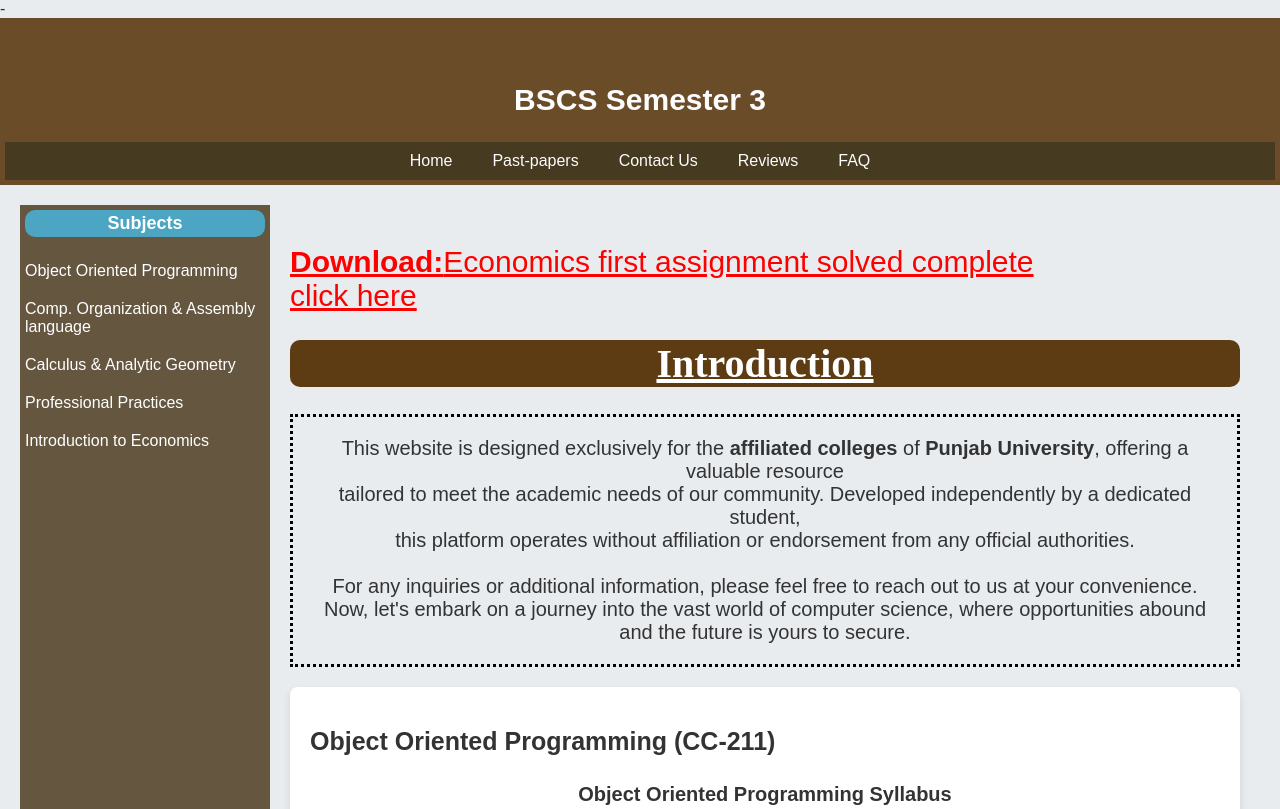
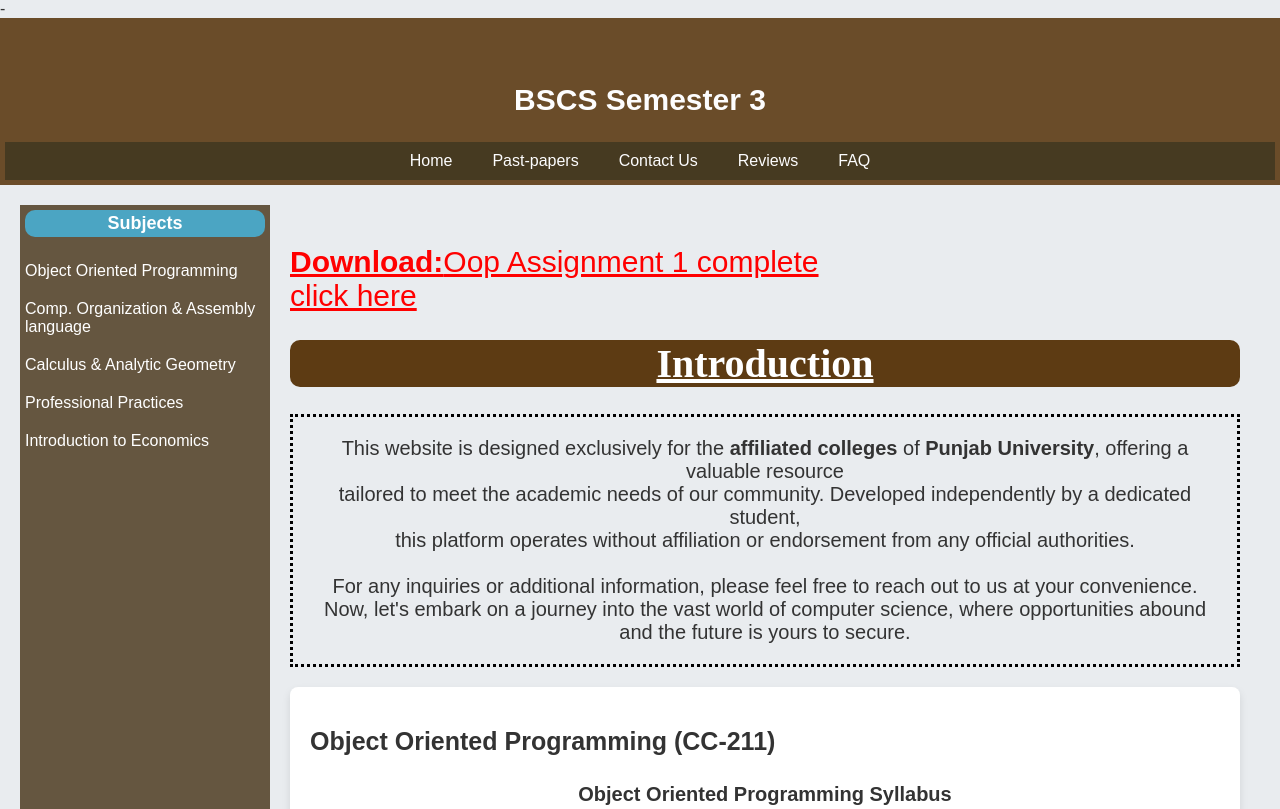
Before and after one commit to sheri-khan/Bscs-sem3_pu, a plain HTML site: page index.html in a window 1280 px wide. Shown: the top 809 px of the page. Drawn offline with nearby package versions, Linux system fonts and the light colour scheme; a script that the page names is missing; a web font is replaced by a local one.

Commit message:
oo ass add

```diff
--- a/index.html
+++ b/index.html
@@ -41,7 +41,7 @@
 
         <div class="content">
             <!-- <a id="anote" href="pdfs/ecnomics/ecno_assin1.pdf" target="_blank"><b>Download:</b>Ecnonomics first assignment solved</a id="anote">  -->
-                <a id="anote" style="color: red;font-size: 30px;text-decoration: underline;" href="pdfs/ecnomics/ecno_assin1.pdf" target="_blank"><b>Download:</b>Economics first assignment solved complete <br>
+                <a id="anote" style="color: red;font-size: 30px;text-decoration: underline;" href="pdfs/oop/oopass1.pdf" target="_blank"><b>Download:</b>Oop Assignment 1 complete <br>
                 click here</a id="anote">
 
 
```
Also changed, not shown: 6 other files.
